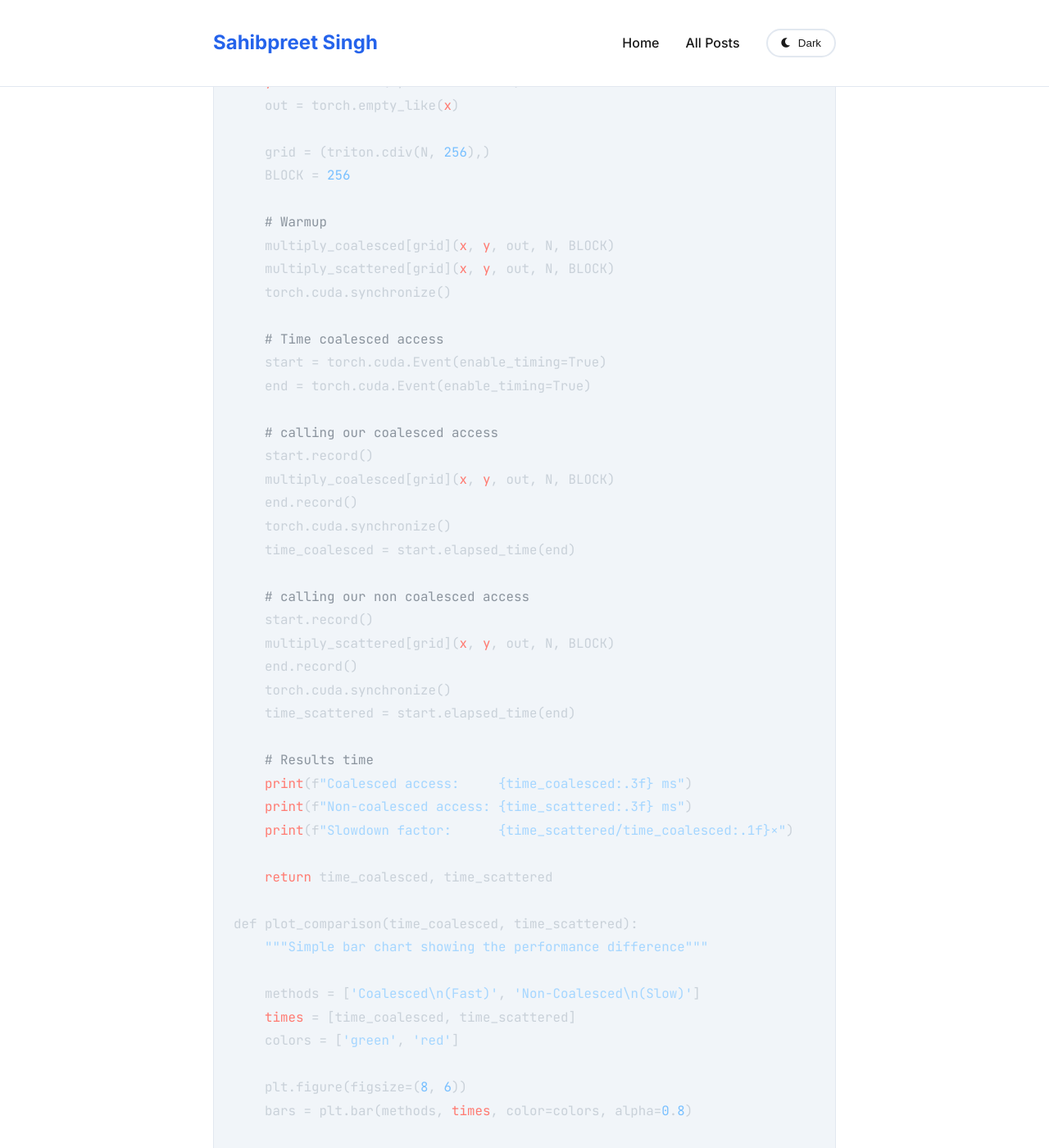
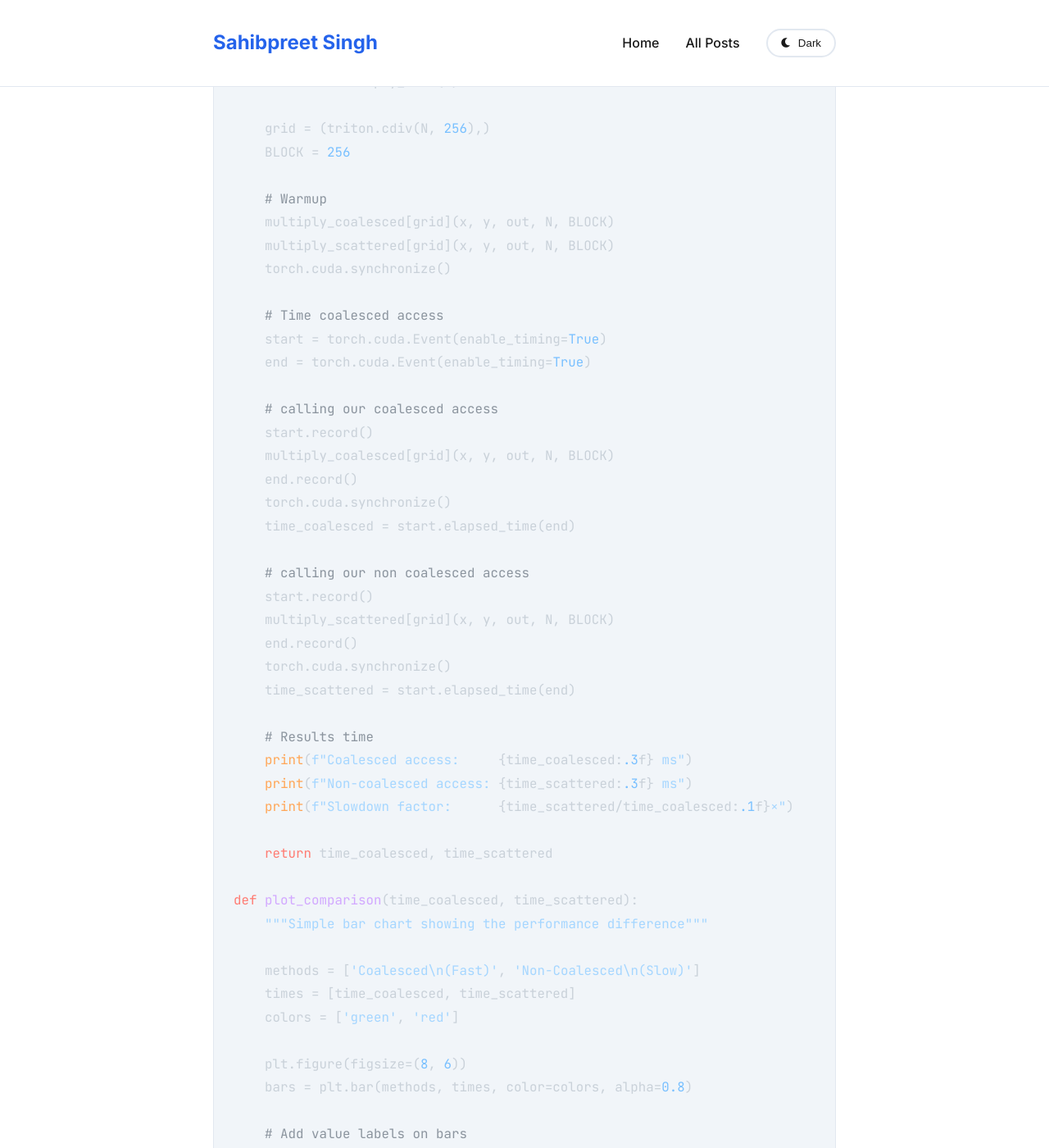
Before and after one commit to sahibpreetsingh12/sahibpreetsingh12.github.io, a Jekyll site: the page built from _posts/2025-09-23-The First Rule of Fast Triton Kernels- Coalesce Your Memory Access.md, in a window 1280 px wide and 1400 px high, scrolled down 6542 px. Shown: the whole window at 82% size. Built offline with Jekyll 4.4.1, drawn with Linux system fonts in a browser that asks for light colours; nearby versions of some CDN libraries; some of the changed text lies outside the part shown.

Commit message:
code for blog 2 taken back

````diff
--- a/_posts/2025-09-23-The First Rule of Fast Triton Kernels- Coalesce Your Memory Access.md
+++ b/_posts/2025-09-23-The First Rule of Fast Triton Kernels- Coalesce Your Memory Access.md
@@ -100,7 +100,6 @@
 
 ```python
 # === Memory Coalescing with Multiplication ===
-<span style="color: #1E90FF ; font-weight: bold;">
 import torch
 import triton
 import triton.language as tl
@@ -220,7 +219,6 @@
     plot_comparison(coalesced_time, scattered_time)
 
     print(f"\nThe takeaway: Memory access patterns matter MORE than the actual computation!")
-</span>
 ```
 
 We will not get into basic details of code of what is `progarma_id`, `mask`, `offsets` etc since they have been already covered in previous blog [here](https://sahibpreetsingh12.github.io/posts/i-m-teaching-myself-triton-here-s-what-s-actually-happening/)
````
